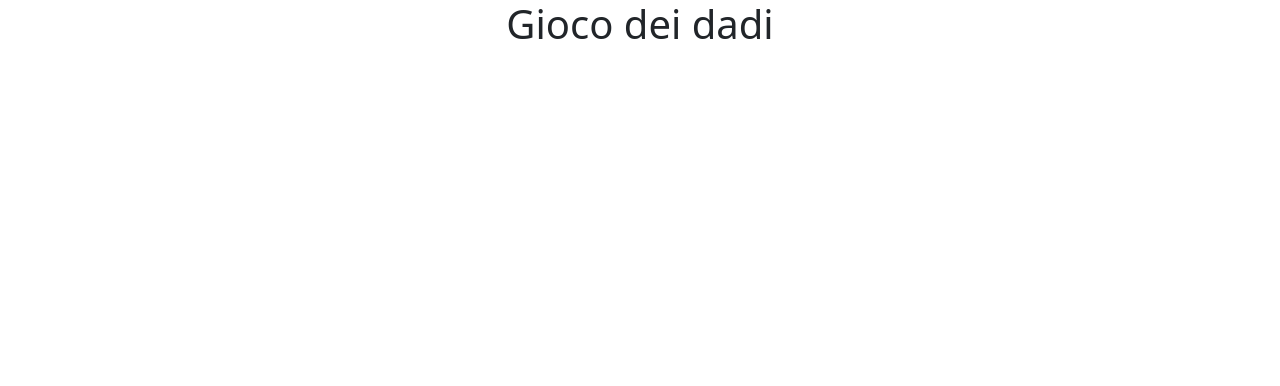
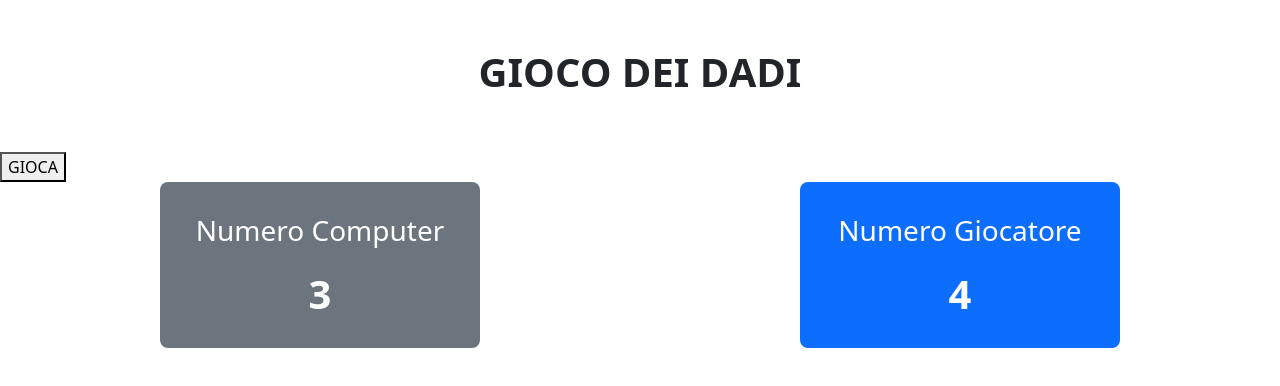
Before and after one commit to MattiaUsai/js-mail-dadi, a plain HTML site: page gioco dei dadi/index.html in a window 1280 px wide. Drawn offline with nearby package versions, Linux system fonts and the light colour scheme.

Commit message:
finish html

```diff
--- a/gioco dei dadi/index.html
+++ b/gioco dei dadi/index.html
@@ -8,7 +8,19 @@
     <script src="https://kit.fontawesome.com/055ab6717a.js" crossorigin="anonymous"></script>
 </head>
 <body>
-    <h1 class="text-center">Gioco dei dadi</h1>
+    <h1 class="text-center text-uppercase fw-bold py-5">Gioco dei dadi</h1>
+    <button id="btnGame">GIOCA</button>
+    <div class="row mx-auto text-center">
+        <div class="col-3 mx-auto rounded-3 text-bg-secondary p-4">
+            <h2 class="fs-3 py-2 text-center">Numero Computer</h2>
+            <div id="numberComputer" class="fs-1 text-center fw-bold">3</div>
+        </div>
+        <div class="col-3 mx-auto rounded-3 text-bg-primary p-4">
+            <h2 class="fs-3 py-2 text-center">Numero Giocatore</h2>
+            <div id="numberUser" class="fs-1 text-center fw-bold">4</div>
+        </div>
+    </div>
+    <h2 id="result" class="text-center  text-uppercase fs-1 fw-bold  my-5"></h2>
 
     <script src="./main.js"></script>
     <script src="https://cdn.jsdelivr.net/npm/@popperjs/core@2.11.8/dist/umd/popper.min.js" integrity="sha384-I7E8VVD/ismYTF4hNIPjVp/Zjvgyol6VFvRkX/vR+Vc4jQkC+hVqc2pM8ODewa9r" crossorigin="anonymous"></script>
```
Also changed, not shown: gioco dei dadi/main.js (+12 -0 lines).
